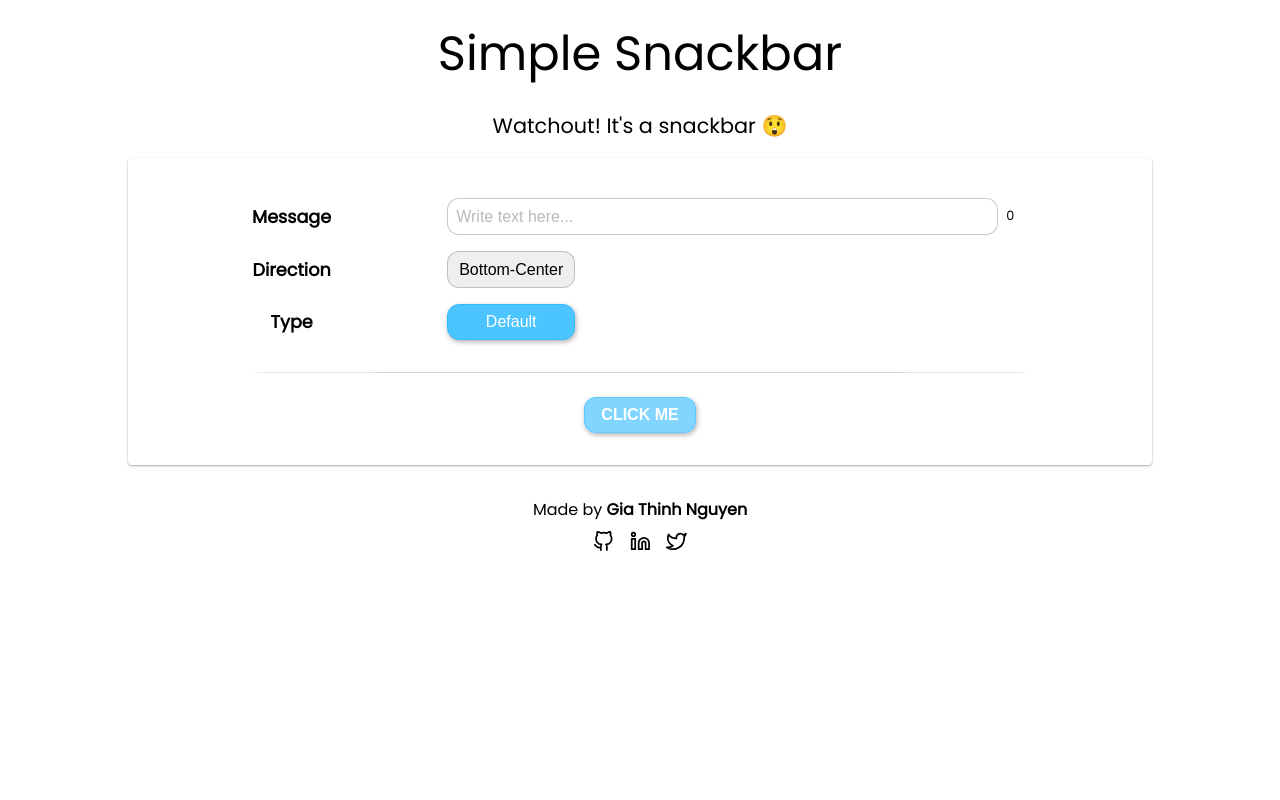
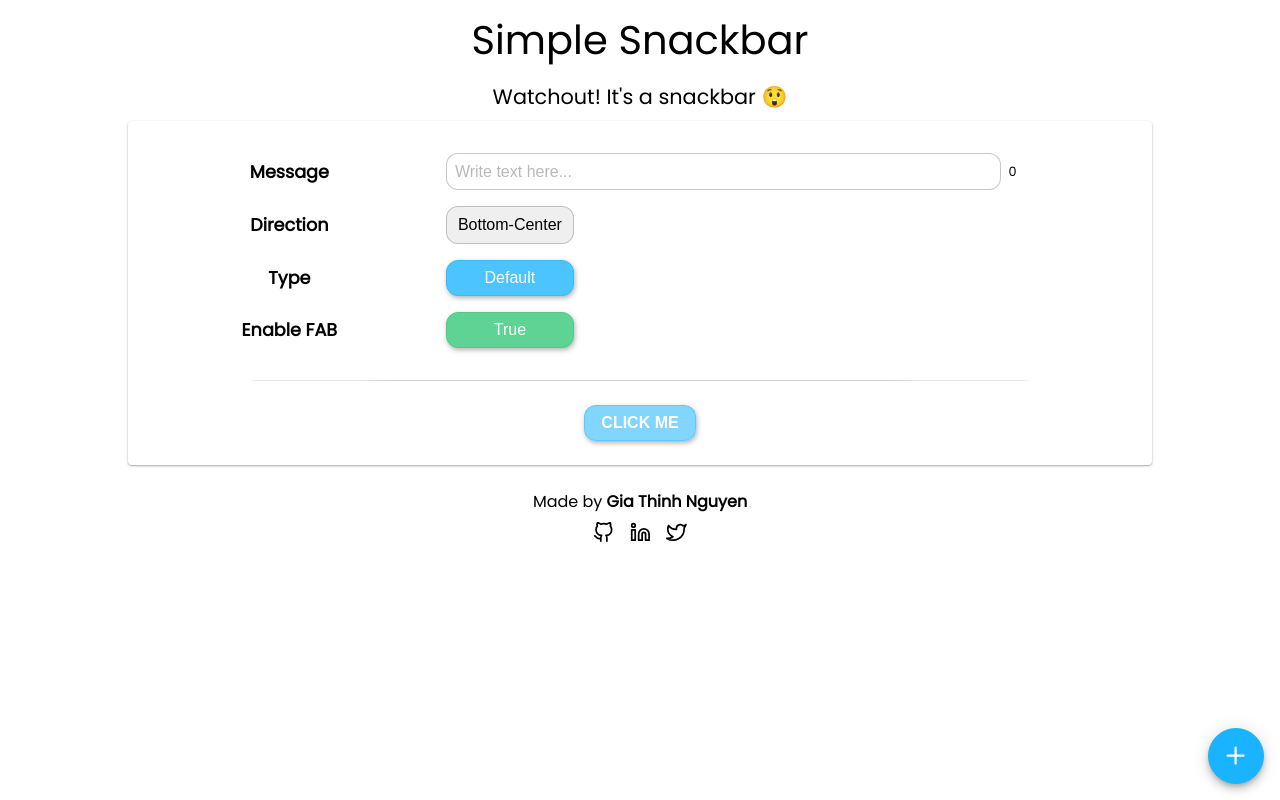
Before and after one commit to g-thinh/simple-snackbar, a React (Create React App) app: page / in a window 1280 px wide. Built offline with nearby package versions, Linux system fonts and the light colour scheme.

Commit message:
added floating action button

```diff
--- a/src/App.js
+++ b/src/App.js
@@ -4,6 +4,7 @@ import Snackbar from "./components/Snackbar";
 import GlobalStyles from "./components/GlobalStyles";
 import Footer from "./components/Footer";
 import Header from "./components/Header";
+import FloatingActionButton from "./components/FloatingActionButton";
 import { useDispatch } from "react-redux";
 import { toggleSnackbarOpen } from "./redux/uiActions";
 
@@ -13,6 +14,7 @@ function App() {
   const [message, setMessage] = React.useState("");
   const [direction, setDirection] = React.useState("bottom-center");
   const [type, setType] = React.useState("default");
+  const [showFAB, setShowFAB] = React.useState(true);
   const [charCount, setCharCount] = React.useState(message.length || 0);
 
   // ############################ FUNCTIONS ################################
@@ -42,6 +44,11 @@ function App() {
   function handleSubmit(ev) {
     ev.preventDefault();
     dispatch(toggleSnackbarOpen(message || `This is the ${type} message!`));
+  }
+
+  function handleShowFAB(ev) {
+    ev.preventDefault();
+    setShowFAB((val) => !val);
   }
 
   // ########################### BUTTON COLORS ##########################
@@ -80,6 +87,16 @@ function App() {
       break;
     }
   }
+
+  const trueColors = {
+    primary: "hsl(147, 57%, 60%)",
+    secondary: "hsl(147, 57%, 55%)",
+  };
+
+  const falseColors = {
+    primary: "hsl(359, 100%, 70%)",
+    secondary: "hsl(359, 100%, 65%)",
+  };
 
   // ############################## COMPONENT #########################
 
@@ -125,11 +142,25 @@ function App() {
             </TypeButton>
           </RowContent>
         </Row>
+        <Row>
+          <Label>Enable FAB</Label>
+          <RowContent>
+            {/* <input type="checkbox" value={showFAB} /> */}
+            <TypeButton
+              type="button"
+              onClick={handleShowFAB}
+              color={showFAB ? trueColors : falseColors}
+            >
+              {showFAB ? "True" : "False"}
+            </TypeButton>
+          </RowContent>
+        </Row>
         <Divider />
         <Button type="submit">CLICK ME</Button>
       </Content>
       <Footer />
       <Snackbar timeout={3000} anchor={direction} type={type} />
+      {showFAB && <FloatingActionButton />}
       <GlobalStyles />
     </Wrapper>
   );
@@ -156,8 +187,8 @@ const Content = styled.form`
   border-radius: 0.25rem;
   width: 95%;
   height: auto;
-  margin-bottom: 2rem;
-  padding: 2rem 1rem;
+  margin-bottom: 1.5rem;
+  padding: 1.5rem 0.8rem;
   box-shadow: 0 1px 3px rgba(0, 0, 0, 0.12), 0 1px 2px rgba(0, 0, 0, 0.24);
   transition: all 0.3s cubic-bezier(0.25, 0.8, 0.25, 1);
 
--- /dev/null
+++ b/src/components/FloatingActionButton.js
@@ -0,0 +1,67 @@
+import React, { useState, useEffect } from "react";
+import styled, { keyframes } from "styled-components";
+import { useSelector } from "react-redux";
+import { FiPlus } from "react-icons/fi";
+
+const FloatingActionButton = () => {
+  const [position, setPosition] = useState("1rem");
+  const STATE = useSelector((state) => state.toggleSnackbar);
+
+  useEffect(() => {
+    setPosition(STATE ? "5rem" : "1rem");
+  }, [position, STATE]);
+
+  return (
+    <FAButton position={position}>
+      <FiPlus size="1.7rem" color="white" />
+    </FAButton>
+  );
+};
+
+const scaleBig = keyframes`
+  from {
+    transform: scale(0.2);
+  }
+  to {
+    transform: scale(1);
+  }
+`;
+
+const scaleSmall = keyframes`
+  from {
+    transform: scale(1);
+  }
+  to {
+    transform: scale(0.2);
+  }
+`;
+
+const FAButton = styled.button`
+  position: fixed;
+  right: 1rem;
+  bottom: 1rem;
+  bottom: ${(props) => props.position.toString()};
+  transition: bottom 0.3s ease-in-out, ${scaleBig} 0.5s, ${scaleSmall} 0.5s;
+
+  z-index: 5000;
+
+  display: flex;
+  justify-content: center;
+  align-items: center;
+  cursor: pointer;
+
+  border-radius: 50%;
+  border: 1px solid hsl(200, 100%, 55%);
+  background: hsl(200, 100%, 55%);
+  height: 3.5rem;
+  width: 3.5rem;
+  box-shadow: 0 6px 10px 0 rgba(0, 0, 0, 0.14), 0 1px 18px 0 rgba(0, 0, 0, 0.12),
+    0 3px 5px -1px rgba(0, 0, 0, 0.2);
+  animation: ${scaleBig} 0.5s;
+  &:hover {
+    background: hsl(200, 100%, 60%);
+    border: 1px solid hsl(200, 100%, 60%);
+  }
+`;
+
+export default FloatingActionButton;
--- a/src/components/Header.js
+++ b/src/components/Header.js
@@ -24,15 +24,15 @@ const Subheader = styled.p`
   font-weight: 400;
   text-align: center;
   font-size: 1.3rem;
-  margin-bottom: 1rem;
+  margin-bottom: 0.5rem;
 `;
 
 const Title = styled.h1`
   text-align: center;
   font-family: "Poppins", sans-serif;
-  font-size: 3rem;
+  font-size: 2.5rem;
   font-weight: 100;
-  margin: 1rem;
+  margin: 0.5rem;
 `;
 
 export default Header;
--- a/src/components/Snackbar.js
+++ b/src/components/Snackbar.js
@@ -183,7 +183,7 @@ const Bar = styled.div`
   background-color: ${(props) => props.color.primary};
   border: transparent;
   box-shadow: 0 3px 6px rgba(0, 0, 0, 0.16), 0 3px 6px rgba(0, 0, 0, 0.23);
-
+  transition: all 0.5s;
   animation: ${(props) => fadein(props.position)} 0.5s,
     ${(props) => fadeout(props.position)} 0.5s ${(props) => props.timeout};
 `;
```
Also changed, not shown: 1 other file (tests, documents, lock files or other folders).
